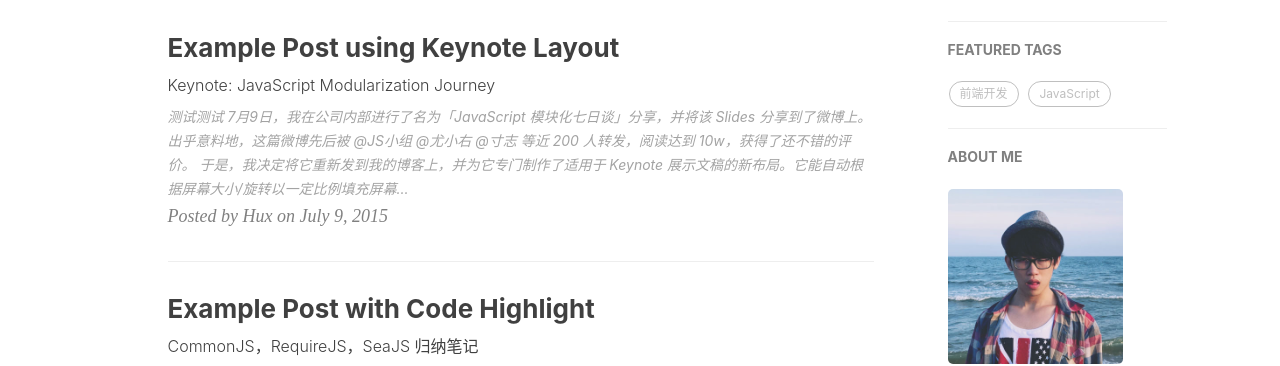
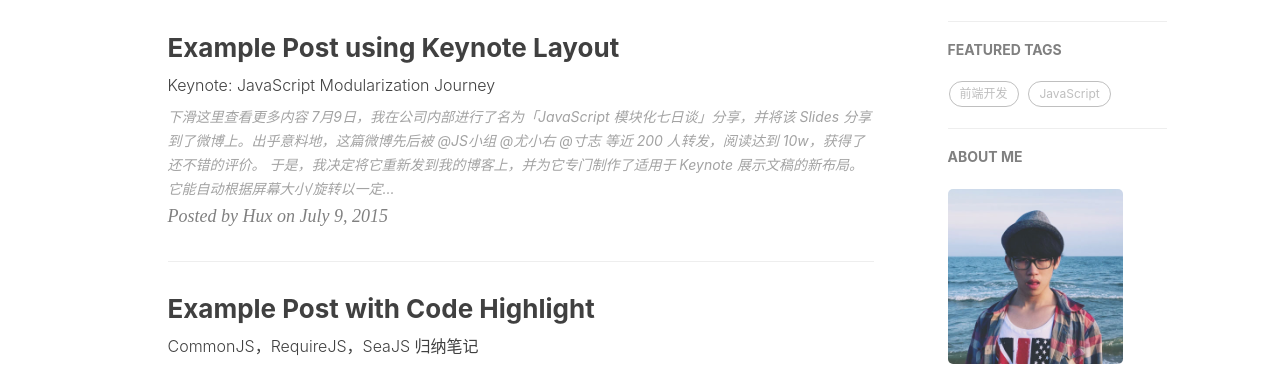
Before and after one commit to HaoMai/MAIHAO.github.io, a Jekyll site: the page built from index.html, in a window 1280 px wide. Shown: the part 437-803 px from the top of the page. Built offline with Jekyll 4.4.1, drawn with Linux system fonts in a browser that asks for light colours; nearby versions of some CDN libraries; the list of posts is cut into pages by our own code; comment, search, counter and statistics services are not loaded.

Commit message:
Revert "test"
This reverts commit 61af54c55680fc8de47ba8ba392a7d64c70428de.

```diff
--- a/_posts/2015-07-09-js-module-7day.markdown
+++ b/_posts/2015-07-09-js-module-7day.markdown
@@ -12,7 +12,7 @@ tags:
 ---
 
 
-> 测试测试
+> 下滑这里查看更多内容
 
 7月9日，我在公司内部进行了名为「JavaScript 模块化七日谈」分享，并将该 Slides 分享到了微博上。出乎意料地，这篇微博先后被 @JS小组 @尤小右 @寸志 等近 200 人转发，阅读达到 10w，获得了还不错的评价。
 
```
